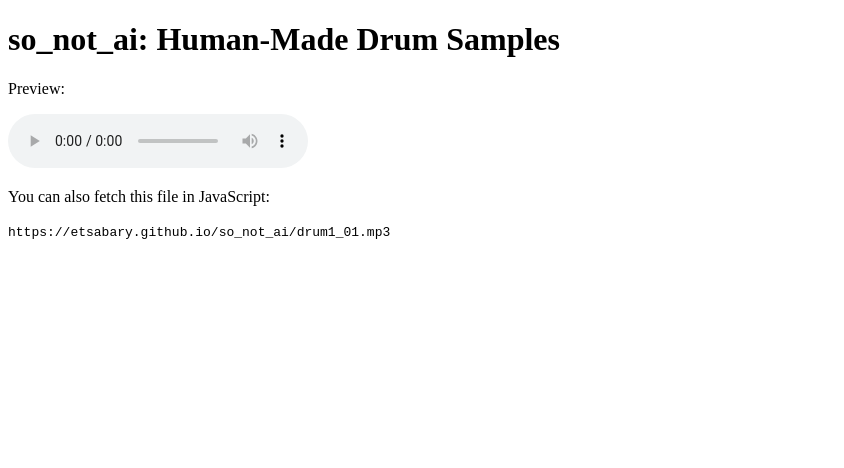
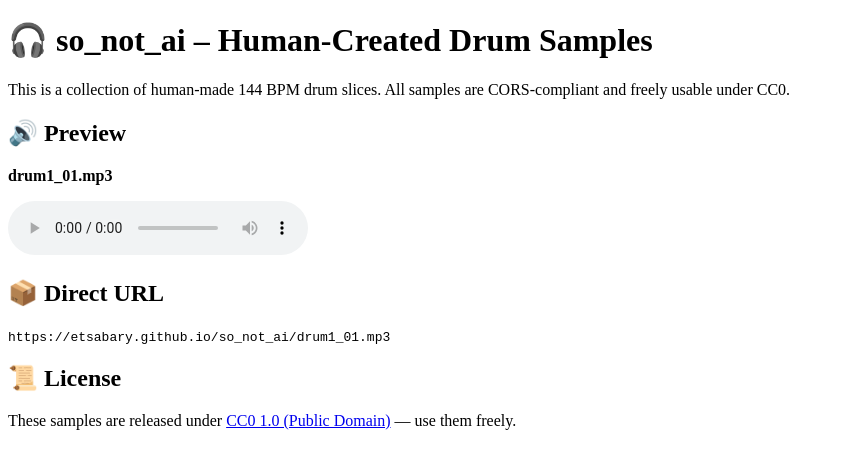
Before and after one commit to etsabary/so_not_ai, a plain HTML site: page docs/index.html in a window 1280 px wide. Shown: the whole page, without its empty margins (0-844 px from the left). Drawn offline with Linux system fonts and the light colour scheme.

Commit message:
Update index.html

```diff
--- a/docs/index.html
+++ b/docs/index.html
@@ -1,15 +1,22 @@
 <!DOCTYPE html>
-<html>
+<html lang="en">
 <head>
+  <meta charset="UTF-8">
   <title>so_not_ai – Drum Slices</title>
 </head>
 <body>
-  <h1>so_not_ai: Human-Made Drum Samples</h1>
+  <h1>🎧 so_not_ai – Human-Created Drum Samples</h1>
 
-  <p>Preview:</p>
+  <p>This is a collection of human-made 144 BPM drum slices. All samples are CORS-compliant and freely usable under CC0.</p>
+
+  <h2>🔊 Preview</h2>
+  <p><strong>drum1_01.mp3</strong></p>
   <audio controls src="drum1_01.mp3"></audio>
 
-  <p>You can also fetch this file in JavaScript:</p>
+  <h2>📦 Direct URL</h2>
   <code>https://etsabary.github.io/so_not_ai/drum1_01.mp3</code>
+
+  <h2>📜 License</h2>
+  <p>These samples are released under <a href="https://creativecommons.org/publicdomain/zero/1.0/">CC0 1.0 (Public Domain)</a> — use them freely.</p>
 </body>
 </html>
```
